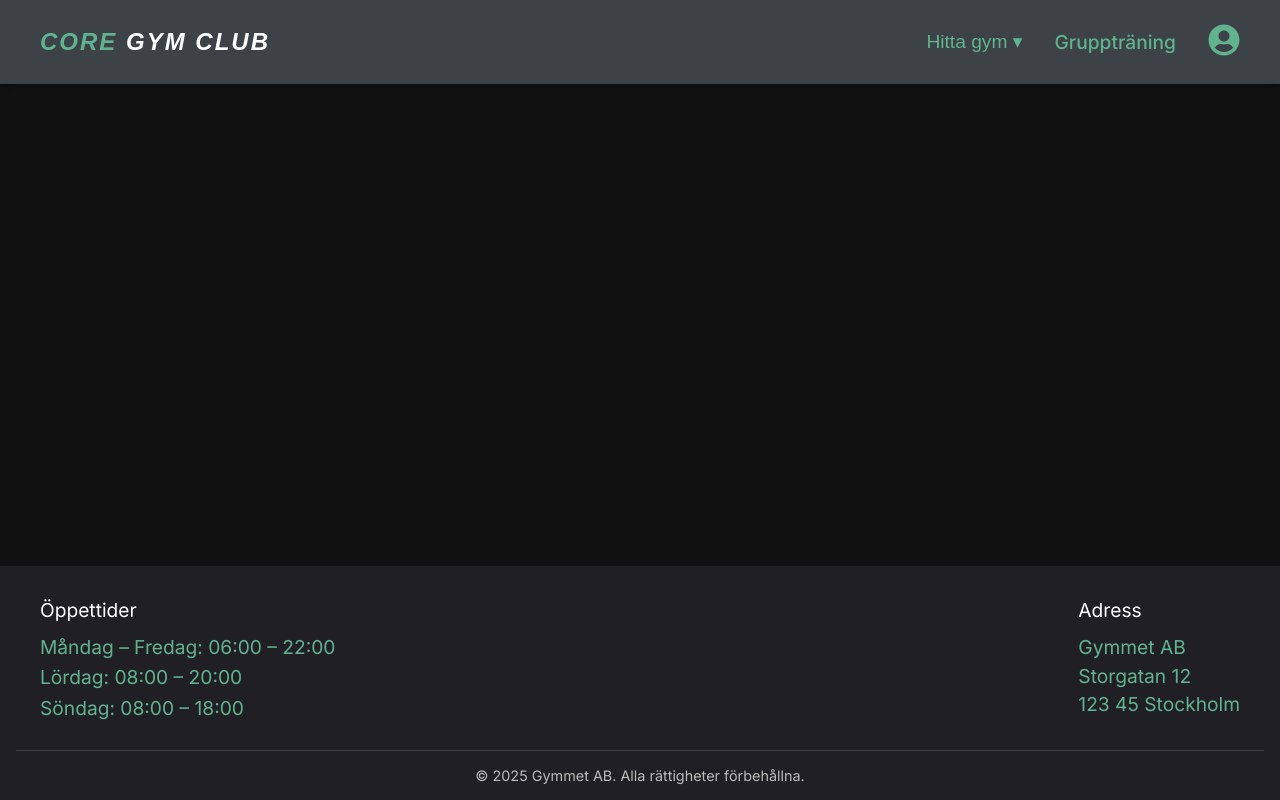
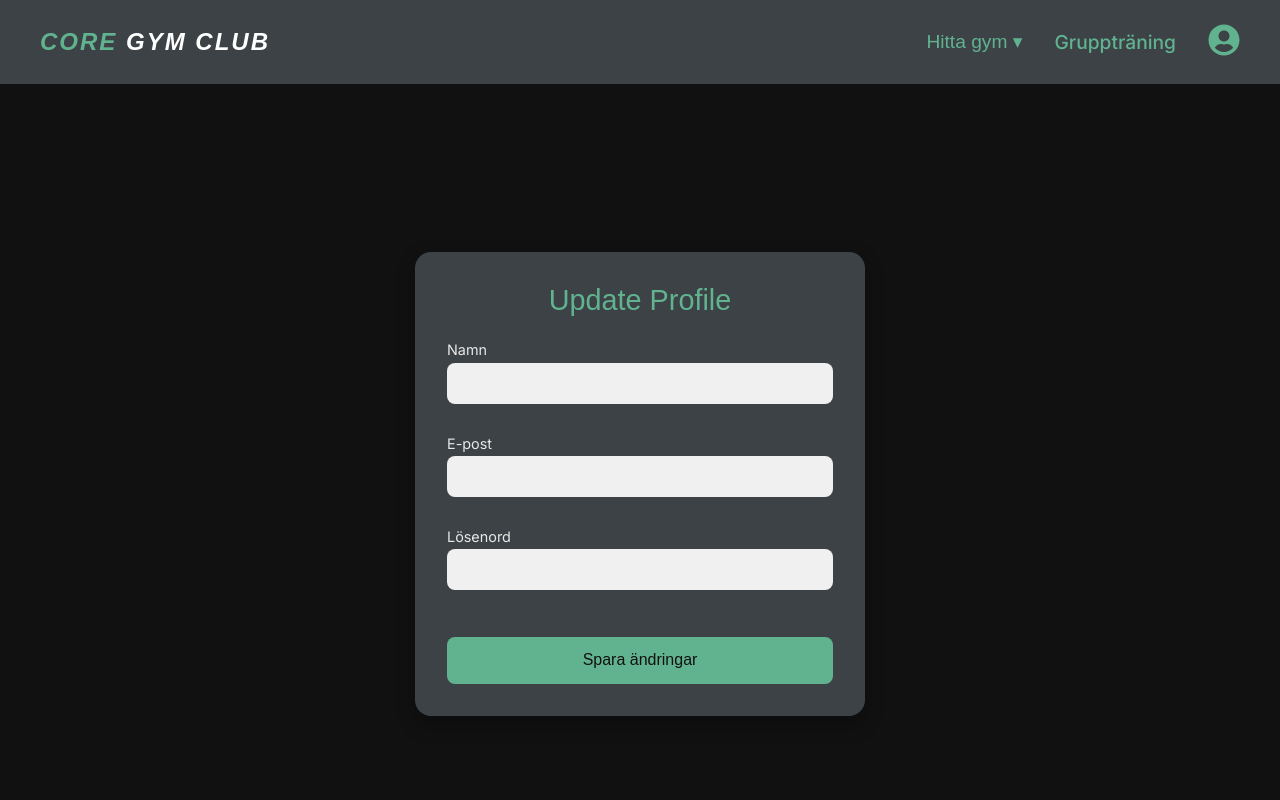
Before and after one commit to grupp14-fab3d32a/frontend, a React (Vite) app: page /updateProfile in a window 1280 px wide. Shown: the top 800 px of the page. Built offline with nearby package versions, Linux system fonts and the light colour scheme; a web font is replaced by a local one.

Commit message:
Update profile added

```diff
--- a/src/App.jsx
+++ b/src/App.jsx
@@ -10,6 +10,7 @@ import Deleteform from './components/Deleteform'
 import Home from './pages/Home'
 import PassList from './pages/PassList'
 import UpdatePass from './pages/UpdatePass'
+import UpdateProfile from './pages/UpdateProfile'
 
 
 function App() {
@@ -27,6 +28,7 @@ function App() {
             <Route path="/createform" element={<Createform/>} />
             <Route path="/deleteform" element={<Deleteform/>} />
             <Route path="/update/:id" element={<UpdatePass />} />
+            <Route path="/updateProfile" element={<UpdateProfile />} />
           </Routes>
         </main>
         <Footer />
--- /dev/null
+++ b/src/css/UpdateProfile.css
@@ -0,0 +1,74 @@
+.profile-container {
+  display: flex;
+  justify-content: center;
+  align-items: center;
+  min-height: 100vh;
+  background: var(--clr-body-dark);
+  padding: 1rem;
+}
+
+.profile-card {
+  background: var(--clr-primary);
+  color: var(--clr-text-white);
+  padding: 2rem;
+  border-radius: 1rem;
+  width: 100%;
+  max-width: 450px;
+  box-shadow: 0 8px 20px rgba(0,0,0,0.3);
+}
+
+.profile-card h2 {
+  text-align: center;
+  margin-bottom: 1.5rem;
+  color: var(--clr-secondary);
+    font-size: 1.8rem;
+}
+
+.profile-form {
+  display: flex;
+  flex-direction: column;
+  gap: 1rem;
+}
+
+.profile-form label {
+  display: flex;
+  flex-direction: column;
+  font-size: 0.9rem;
+}
+
+.profile-form input {
+  margin-top: 0.3rem;
+  padding: 0.7rem;
+  border: none;
+  border-radius: 0.5rem;
+  font-size: 1rem;
+  background: var(--clr-gray);
+  color: var(--clr-text-black);
+}
+
+.profile-form input:focus {
+  outline: 2px solid var(--clr-secondary);
+}
+
+.save-btn {
+  background: var(--clr-secondary);
+  color: var(--clr-text-black);
+  border: none;
+  padding: 0.9rem;
+  border-radius: 0.5rem;
+  cursor: pointer;
+  font-size: 1rem;
+  margin-top: 1rem;
+  transition: 0.3s;
+}
+
+.save-btn:hover {
+  background: #4fa67a;
+}
+
+/* Responsiv */
+@media (max-width: 480px) {
+  .profile-card {
+    padding: 1.5rem;
+  }
+}
--- /dev/null
+++ b/src/pages/UpdateProfile.jsx
@@ -0,0 +1,37 @@
+import React from 'react'
+import "../css/UpdateProfile.css"
+
+const UpdateProfile = () => {
+  const handleSubmit = (e) => {
+    e.preventDefault()
+    console.log("Profile updated")
+  }
+
+  return (
+    <div className="profile-container">
+      <div className="profile-card">
+        <h2>Update Profile</h2>
+         <form className="profile-form" onSubmit={handleSubmit}>
+          <label>
+            Namn
+            <input type="text"  />
+          </label>
+
+          <label>
+            E-post
+            <input type="email" />
+          </label>
+
+          <label>
+            Lösenord
+            <input type="password" />
+          </label>
+
+          <button type="submit" className="save-btn">Spara ändringar</button>
+        </form>
+      </div>
+    </div>
+  )
+}
+
+export default UpdateProfile
```
